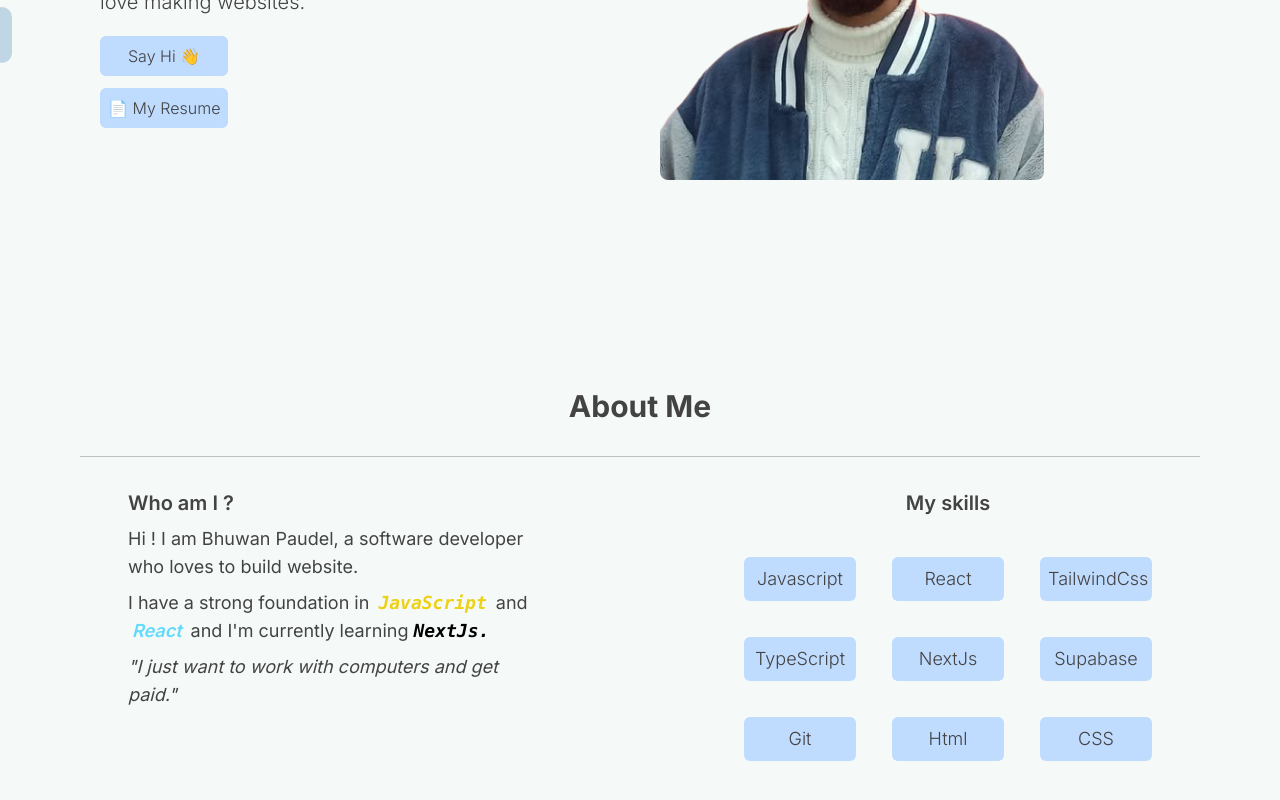
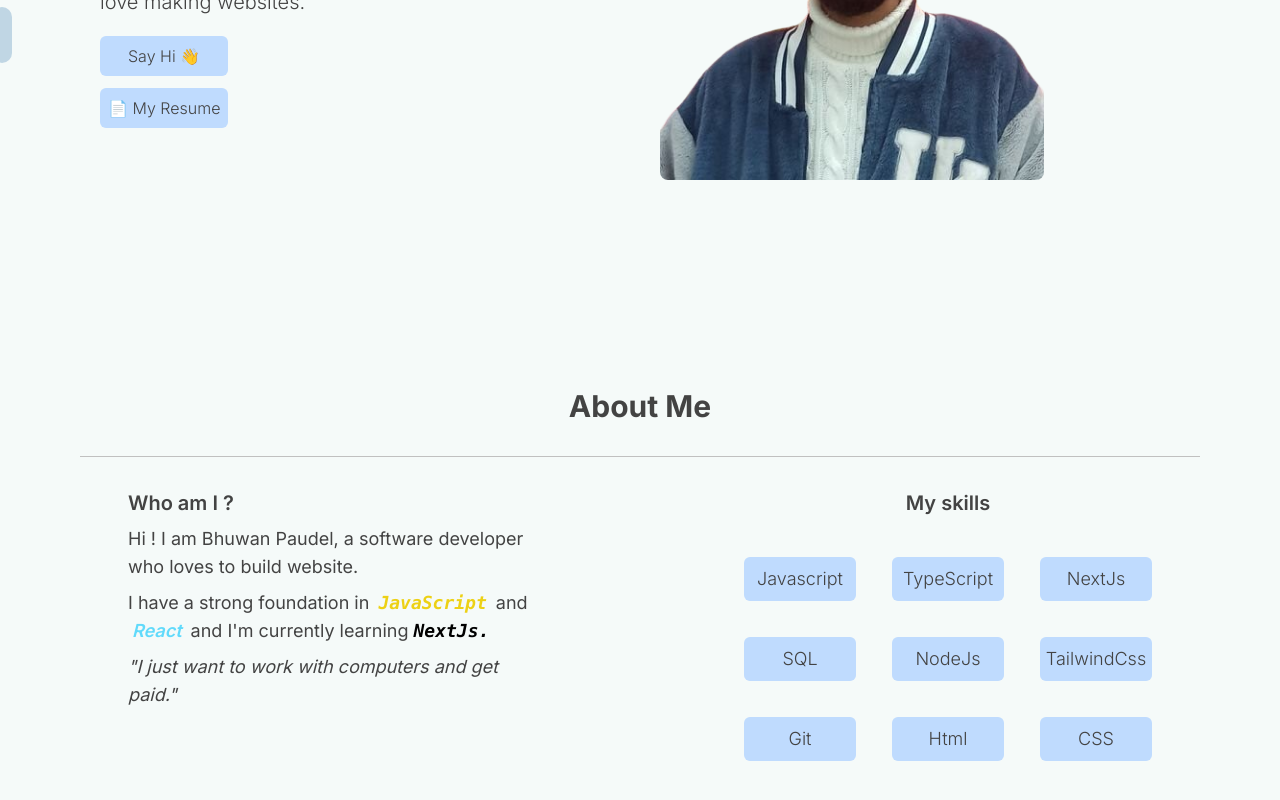
Before and after one commit to bhuwanpp/New-Portfolio, a Next.js app: page / in a window 1280 px wide. Shown: the part 340-1140 px from the top of the page. Built offline with nearby package versions, Linux system fonts and the light colour scheme.

Commit message:
change in skills add and remove skills

```diff
--- a/app/pages/About.tsx
+++ b/app/pages/About.tsx
@@ -22,15 +22,15 @@ export default function About() {
         <h5 className='bg-blue-200 hover:text-black text-center
           rounded-md  hover:rotate-2  duration-500 py-2 w-24 sm:w-28 m-2'>Javascript</h5>
         <h5 className='bg-blue-200 hover:text-black  text-center py-2 rounded-md
-         duration-500 hover:-rotate-2 w-24 sm:w-28 m-2' > React </h5>
+         duration-500 hover:-rotate-2 w-24 sm:w-28 m-2' > TypeScript </h5>
         <h5 className='bg-blue-200 hover:text-black  px-1 sm:px-2 text-center rounded-md
+        hover:rotate-2 duration-500 py-2  w-24 sm:w-28 text-nowrap m-2 '>NextJs</h5>
+        <h5 className='bg-blue-200 hover:text-black text-center rounded-md
+        hover:rotate-2 duration-500 py-2  w-24 sm:w-28 px-2 text-nowrap m-2 '>SQL</h5>
+        <h5 className='bg-blue-200 hover:text-black  px-1 sm:px-2 text-center rounded-md
+        hover:-rotate-2 duration-500 py-2  w-24 sm:w-28 text-nowrap m-2 '>NodeJs</h5>
+        <h5 className='bg-blue-200 hover:text-black  px-1 sm:px-1 text-center rounded-md
         hover:rotate-2 duration-500 py-2  w-24 sm:w-28 text-nowrap m-2 '>TailwindCss</h5>
-        <h5 className='bg-blue-200 hover:text-black  px-1 sm:px-2 text-center rounded-md
-        hover:rotate-2 duration-500 py-2  w-24 sm:w-28 text-nowrap m-2 '>TypeScript</h5>
-        <h5 className='bg-blue-200 hover:text-black  px-1 sm:px-2 text-center rounded-md
-        hover:-rotate-2 duration-500 py-2  w-24 sm:w-28 text-nowrap m-2 '>NextJs</h5>
-        <h5 className='bg-blue-200 hover:text-black  px-1 sm:px-2 text-center rounded-md
-        hover:rotate-2 duration-500 py-2  w-24 sm:w-28 text-nowrap m-2 '>Supabase</h5>
         <h5 className='bg-blue-200 hover:text-black px-2 text-center rounded-md
         hover:rotate-2 duration-500   w-24 sm:w-28 py-2 m-2'>Git</h5>
         <h5 className='bg-blue-200 hover:text-black px-2 text-center rounded-md
```
